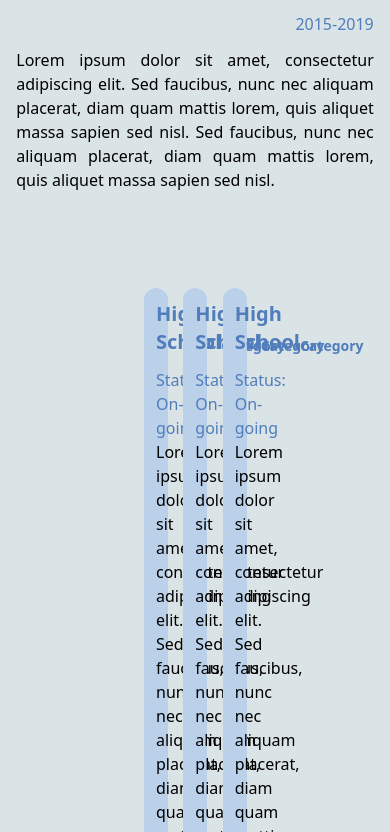
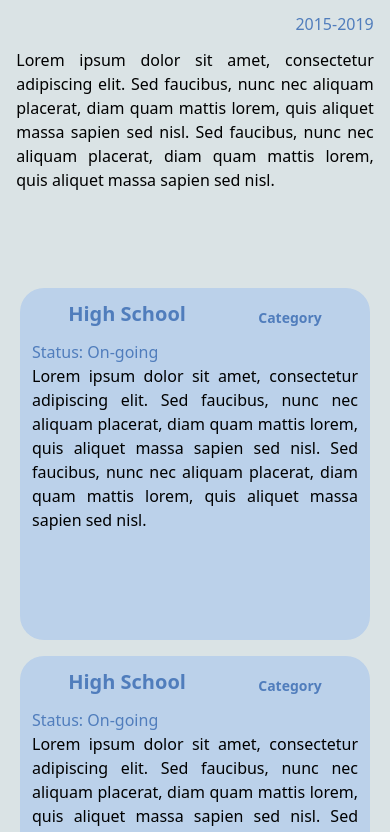
Before and after one commit to bkolonics/portfolio, a React (Vite) app: page / in a window 390 px wide. Shown: the part 1549-2381 px from the top of the page. Built offline with nearby package versions, Linux system fonts and the light colour scheme.

Commit message:
Added responsive design to Project Component

```diff
--- a/src/App.tsx
+++ b/src/App.tsx
@@ -17,7 +17,7 @@
           <div className="flex justify-center">
             <Timeline />
           </div>
-          <div className="flex justify-center mx-36">
+          <div className="flex justify-center mx-5 md:mx-10 xl:mx-36">
             <Projects />
           </div>
           <div>
--- a/src/Components/Projects.tsx
+++ b/src/Components/Projects.tsx
@@ -25,7 +25,7 @@
 export function Projects() {
     return (
         <>
-        <div className="grid grid-cols-3 gap-4">
+        <div className="grid lg:grid-cols-3 sm:grid-cols-2 gap-4">
             <ProjectsInput
                 title="High School"
                 category="Category"
```
